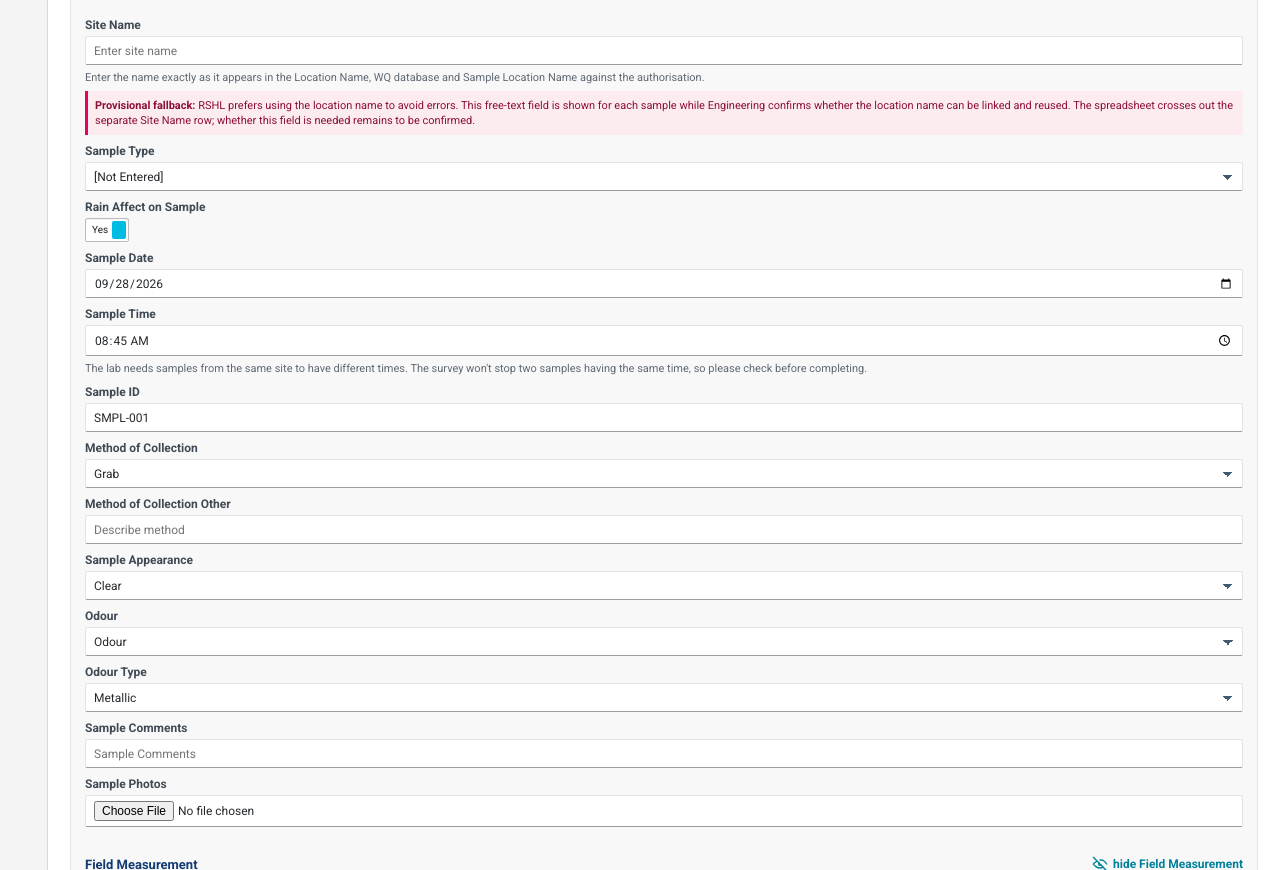
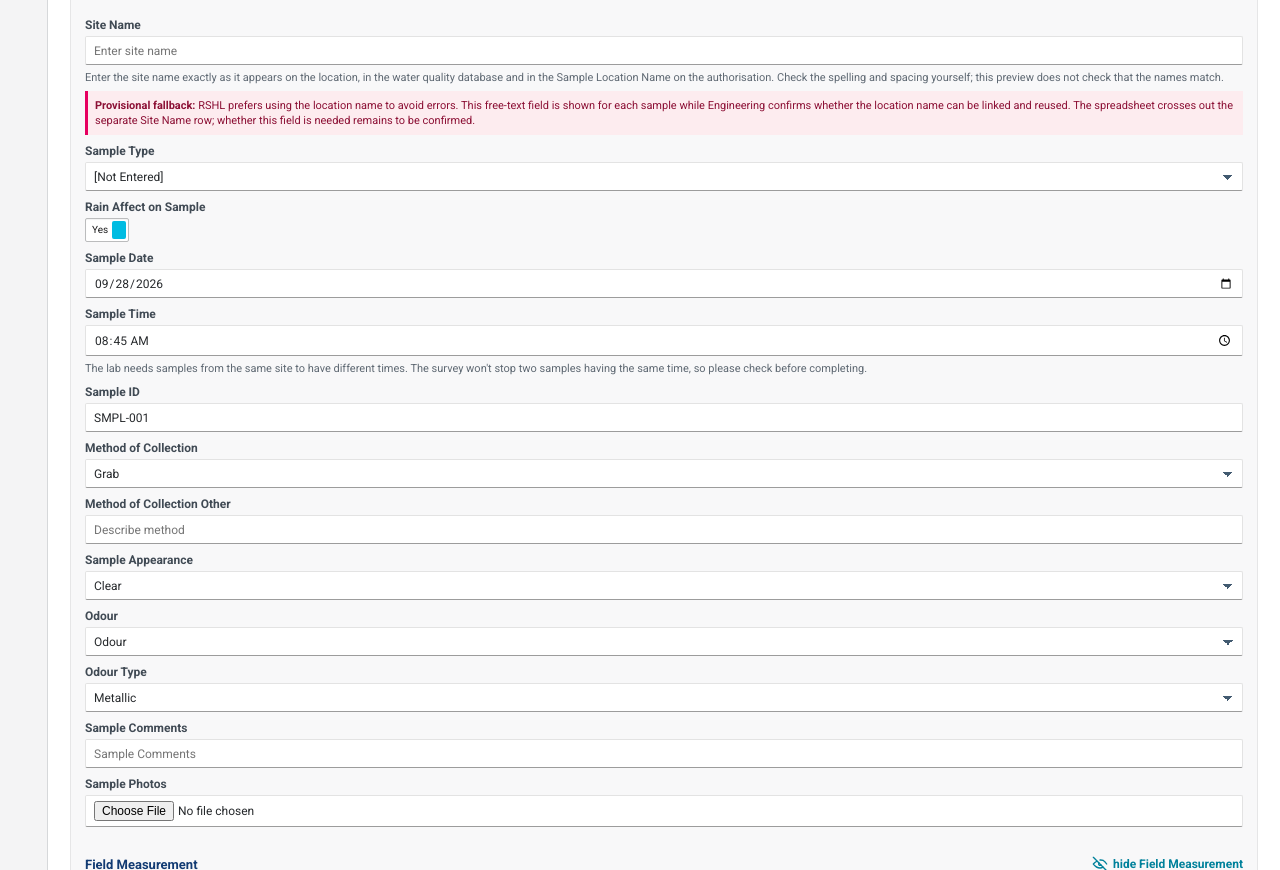
Before and after one commit to andreapickensnz/drss-1197-sampling-survey, a plain HTML site: page DRSS-1197 Sampling Survey - Datascape - v5-feedback.html in a window 1280 px wide. Shown: the part 1044-1914 px from the top of the page. Drawn offline with Linux system fonts and the light colour scheme.

Commit message:
Clarify site name matching guidance
Co-authored-by: Copilot <223556219+Copilot@users.noreply.github.com>

```diff
--- a/DRSS-1197 Sampling Survey - Datascape - v5-feedback.html
+++ b/DRSS-1197 Sampling Survey - Datascape - v5-feedback.html
@@ -262,7 +262,7 @@
 									<strong>Why check?</strong> The configuration files use a different sampling-site category and do not show Fieldwork enabled for it. These files alone do not prove a fault in the live survey; Datacom needs to confirm the live setup.
 								</p>
 							</div>
-							<div class="field wide"><label>Site Name</label><input type="text" aria-label="Site Name" placeholder="Enter site name" /><p class="field-guidance">Enter the name exactly as it appears in the Location Name, WQ database and Sample Location Name against the authorisation.</p><p class="open-question"><strong>Provisional fallback:</strong> RSHL prefers using the location name to avoid errors. This free-text field is shown for each sample while Engineering confirms whether the location name can be linked and reused. The spreadsheet crosses out the separate Site Name row; whether this field is needed remains to be confirmed.</p></div>
+							<div class="field wide"><label>Site Name</label><input type="text" aria-label="Site Name" placeholder="Enter site name" /><p class="field-guidance">Enter the site name exactly as it appears on the location, in the water quality database and in the Sample Location Name on the authorisation. Check the spelling and spacing yourself; this preview does not check that the names match.</p><p class="open-question"><strong>Provisional fallback:</strong> RSHL prefers using the location name to avoid errors. This free-text field is shown for each sample while Engineering confirms whether the location name can be linked and reused. The spreadsheet crosses out the separate Site Name row; whether this field is needed remains to be confirmed.</p></div>
 							<div class="field"><label>Sample Type</label><select data-sample-type><option value="" selected>[Not Entered]</option><option>Groundwater</option><option>Surfacewater</option><option>Saline</option><option>Final Effluent</option><option>Leachate</option><option>Sludge</option><option>Soil</option><option>Petrochemical</option><option>Other</option></select></div>
 							<div class="field conditional-other hidden"><label>Sample Type Other</label><input placeholder="Describe sample type" /><p class="help">Show when Sample Type is Other.</p></div>
 							<div class="field conditional-general"><label>Rain Affect on Sample</label><button class="ds-switch on" type="button" role="switch" aria-label="Rain Affect on Sample" aria-checked="true" data-example-value="Yes"><i aria-hidden="true"></i><span class="ds-toggle-val">Yes</span></button><p class="subtle">Is rain likely to have affected the sample?</p></div>
```
Also changed, not shown: DRSS-1197 Sampling Survey - Fieldwork - v5-feedback.html (+1 -1 lines).
